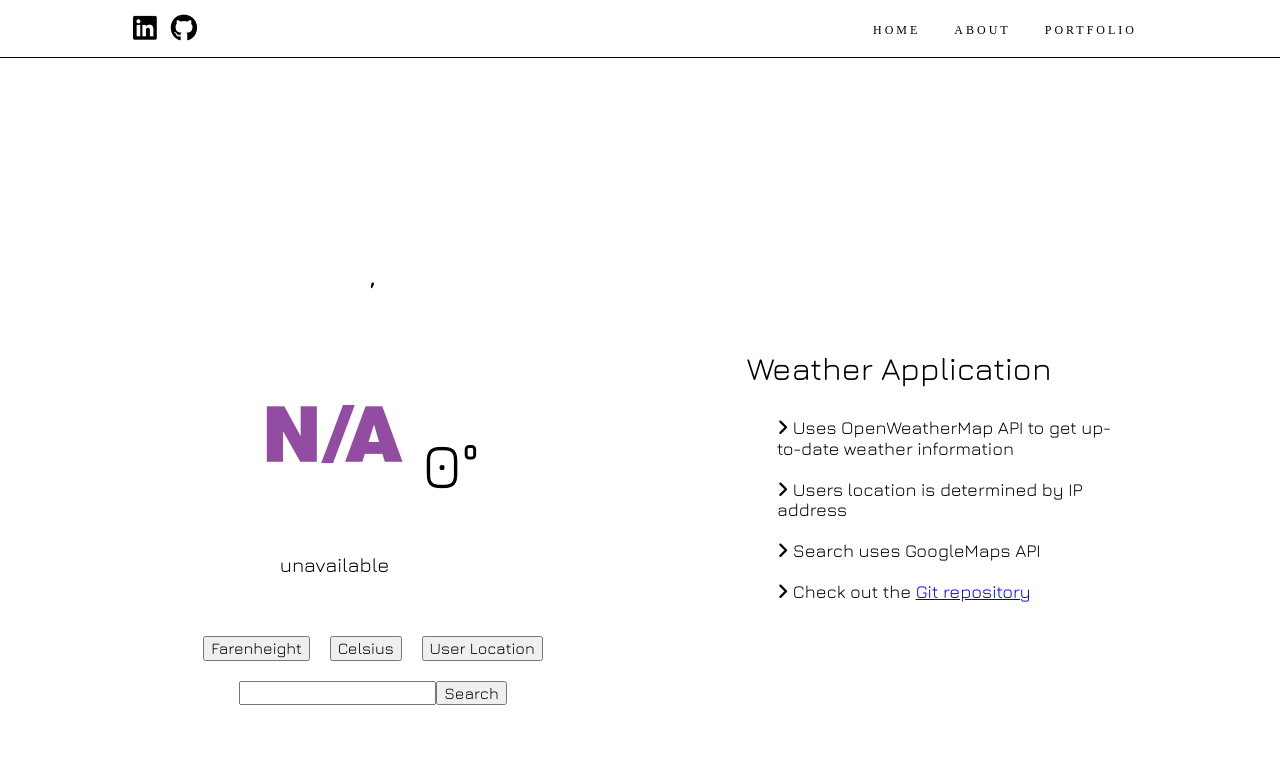
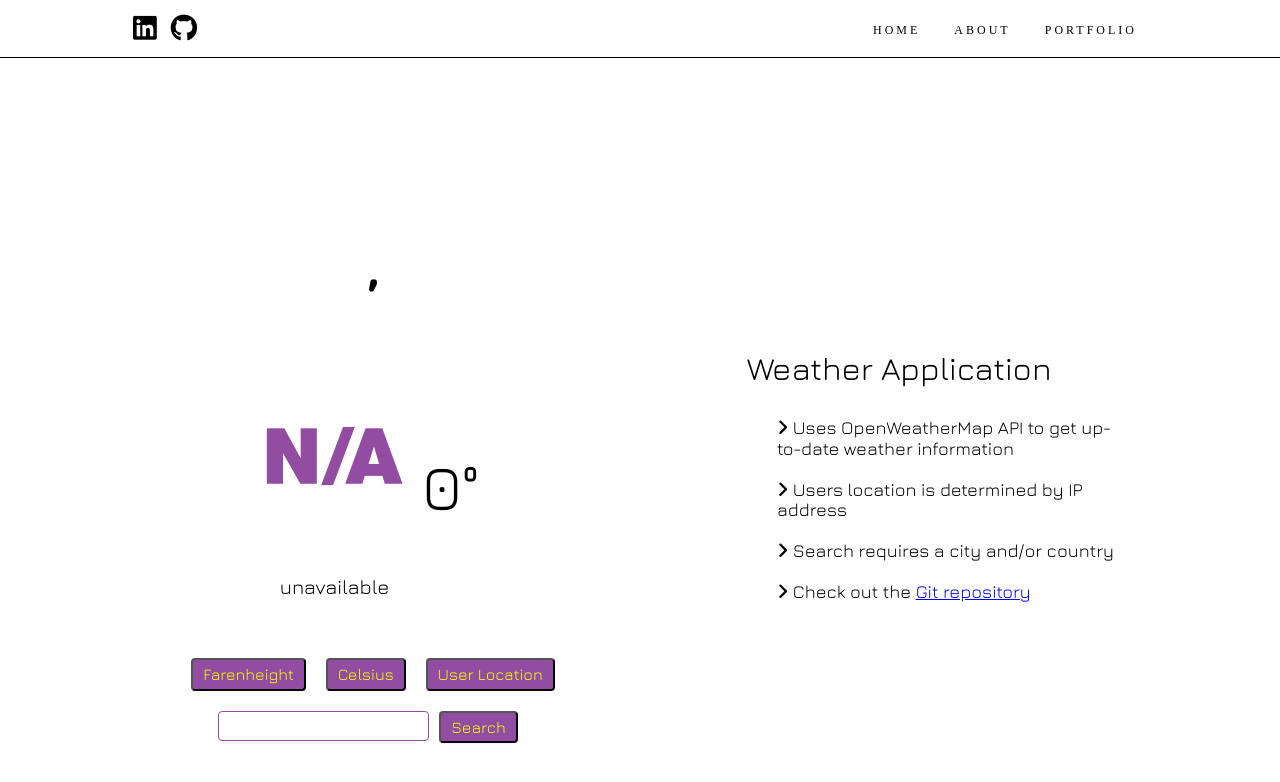
Before and after one commit to amfische/amfische.github.io, a Jekyll site: the page built from _portfolio/weather.html, in a window 1280 px wide. Shown: the top 782 px of the page. Built offline with Jekyll 4.4.1, drawn with Linux system fonts in a browser that asks for light colours; nearby versions of some CDN libraries; some web fonts are replaced.

Commit message:
added error message on failed search, various style changes

```diff
--- a/_portfolio/weather.html
+++ b/_portfolio/weather.html
@@ -13,7 +13,7 @@
 					<i :class="['wi', icon]"></i>
 					<p v-text="description"></p>
 				</div>
-				<span v-text="temp + '&deg;'"></span>
+				<span class="temperature" v-text="temp + '&deg;'"></span>
 			</div>
 			<div class="options">
 				<button @click="farenheight">Farenheight</button>
@@ -21,7 +21,10 @@
 				<button @click="getLocalWeather">User Location</button>
 			</div>
 			<div class="city-search">
-				<input type="text" name="city" v-model="input">
+				<div>
+					<input type="text" name="city" v-model="input" @keyup.enter="searchWeatherByCity">
+					<p v-show="error" v-text="'invalid entry'"></p>
+				</div>
 				<input type="submit" value="Search" @click="searchWeatherByCity">
 			</div>
 		</div>
@@ -31,7 +34,7 @@
 			<ul>
 				<li><i class="fa fa-angle-right"></i> Uses OpenWeatherMap API to get up-to-date weather information</li>
 				<li><i class="fa fa-angle-right"></i> Users location is determined by IP address</li>
-				<li><i class="fa fa-angle-right"></i> Search uses GoogleMaps API</li>
+				<li><i class="fa fa-angle-right"></i> Search requires a city and/or country</li>
 				<li><i class="fa fa-angle-right"></i> Check out the <a href="#">Git repository</a></li>
 			</ul>
 		</div>
--- a/assets/_sass/weather.scss
+++ b/assets/_sass/weather.scss
@@ -8,41 +8,61 @@
 	font-family: 'Jura', serif;
 
 	div.display {
+		h1 {
+			font-size: 3.5em;
+			font-weight: 800;
+			text-align: center;
+		}
 		div.data, div.options, div.city-search {
 			display: flex;
 	    justify-content: center;
 	    align-items: center;
 	    margin: 20px 0;
+	  }
+	  div.city-search {
+	  	align-items: flex-start;
+	  }
     i.wi {
     	margin: 0.25em 10px;
 			font-size: 10em;
 			color: rgb(146, 77, 163);
 		}
-			div p {
+		.data div p {
 			font-size: 1.25em;
 			margin: 0 0 2em 0;
 			text-align: center;
 		}
-			span {
+		.city-search div p {
+			margin: 5px 0 0 10px;
+			color: red;
+		}
+		span.temperature {
 			display: inline-block;
 			margin: 0 10px;
 			font-size: 4em;
 			font-weight: 100;
 		}
-			button {
+		button, input[type=submit] {
 			margin: 0 10px;
+			background-color: rgb(146, 77, 163);
+	    color: yellow;
+	    padding: 5px 10px;
+	    border-radius: 4px;
 		}
+		input[type=text] {
+	    padding: 5px 10px;
+	    border-radius: 4px;
+	    border: 1px solid rgb(146, 77, 163);
 		}
 	}
 
 	.description {
 		width: 100%;
-	}
-
 		h1 {
 			font-size: 2em;
 			font-weight: 400;
 			text-align: center;
+		}
 	}
 
 	ul {
```
Also changed, not shown: _includes/weather-footer.html (+8 -1 lines). Lines whose indentation alone changed are shown as unchanged.
